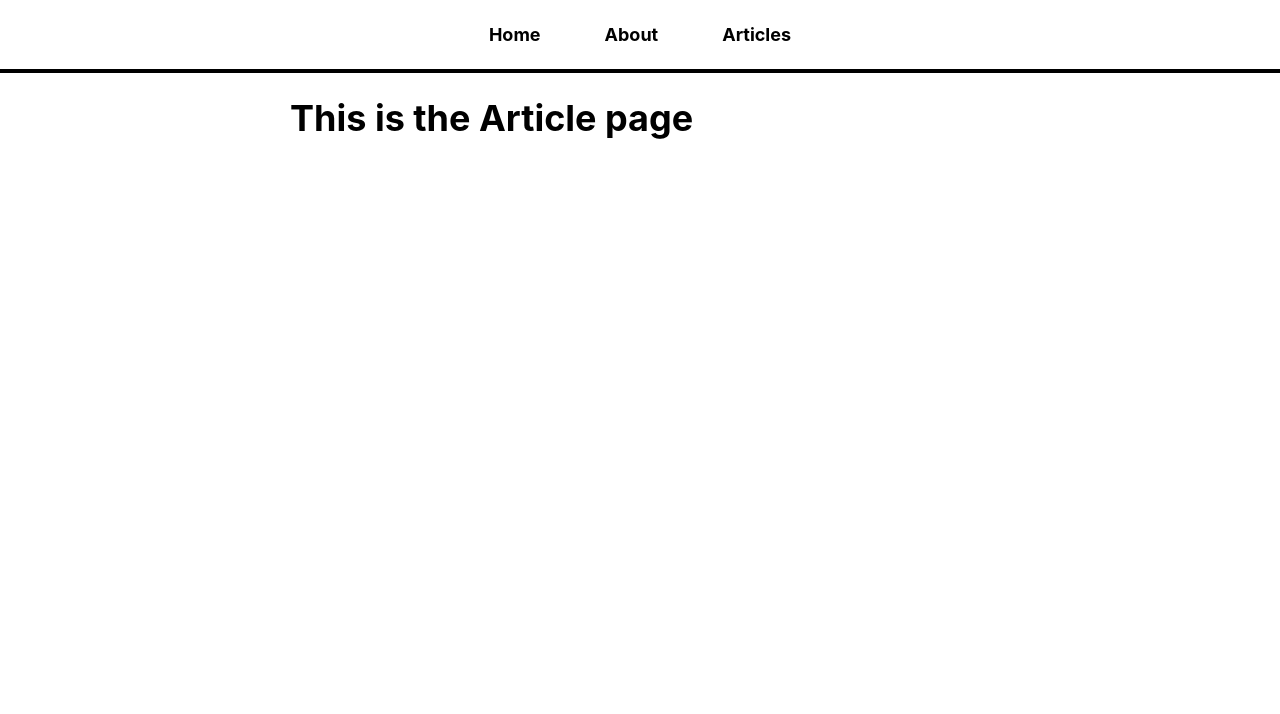
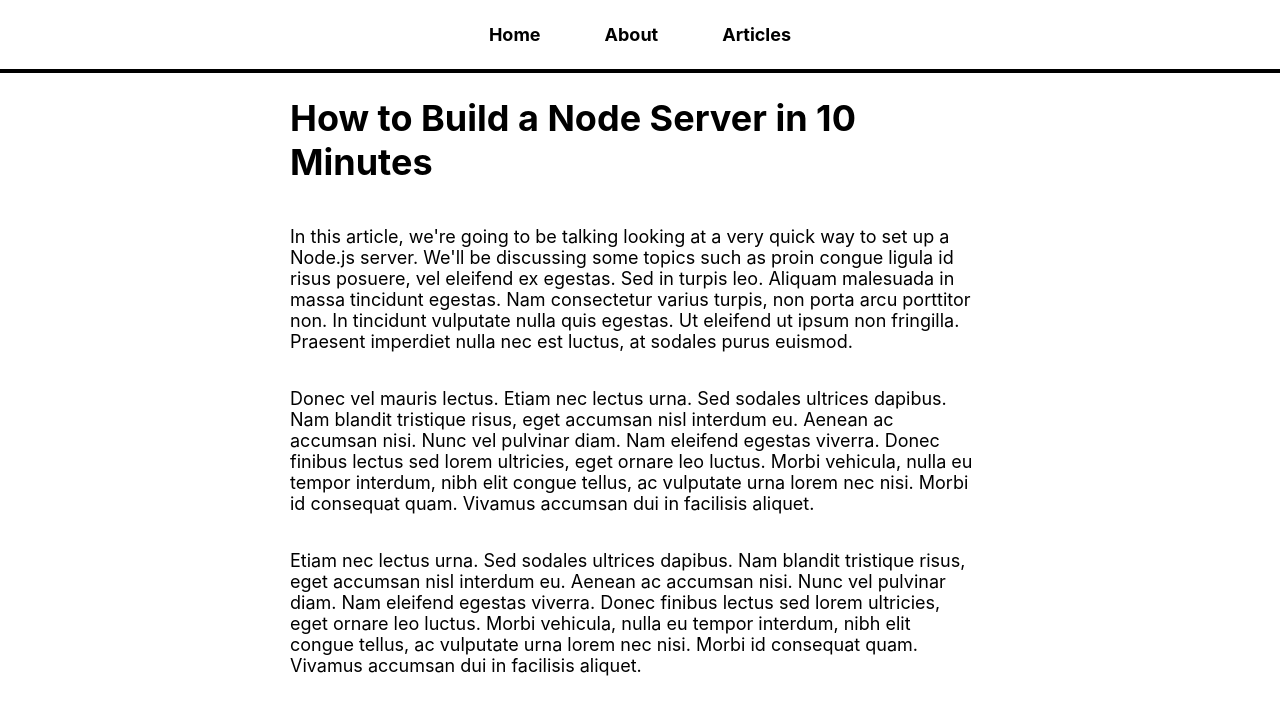
Before and after one commit to o-brayarn/modern-blog, a React (Vite) app: page /articles/learn-node in a window 1280 px wide. Shown: the top 714 px of the page. Built offline with nearby package versions, Linux system fonts and the light colour scheme.

Commit message:
url parameters using react-router-dom useParams

```diff
--- a/src/pages/Article.jsx
+++ b/src/pages/Article.jsx
@@ -1,8 +1,16 @@
+import { useParams } from "react-router-dom";
+import articles from "./article-content";
+
 const Article = () => {
+  const { articleId } = useParams();
+  const article = articles.find((article) => article.name === articleId);
   return (
-    <div>
-      <h1>This is the Article page</h1>
-    </div>
+    <>
+      <h1>{article.title}</h1>
+      {article.content.map((paragraph) => (
+        <p key={articleId}>{paragraph}</p>
+      ))}
+    </>
   );
 };
 
```
